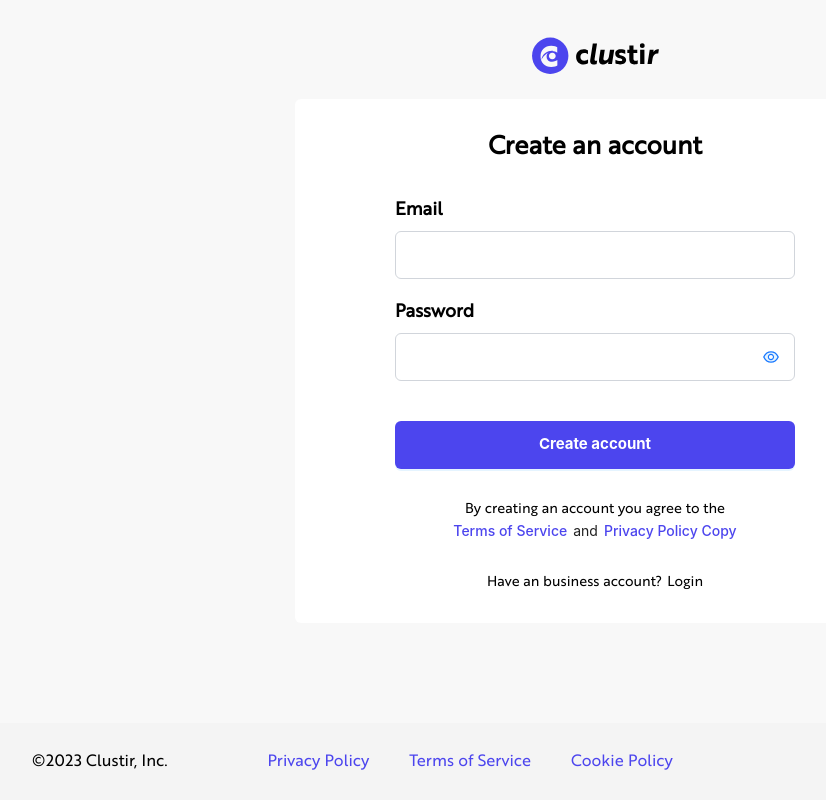
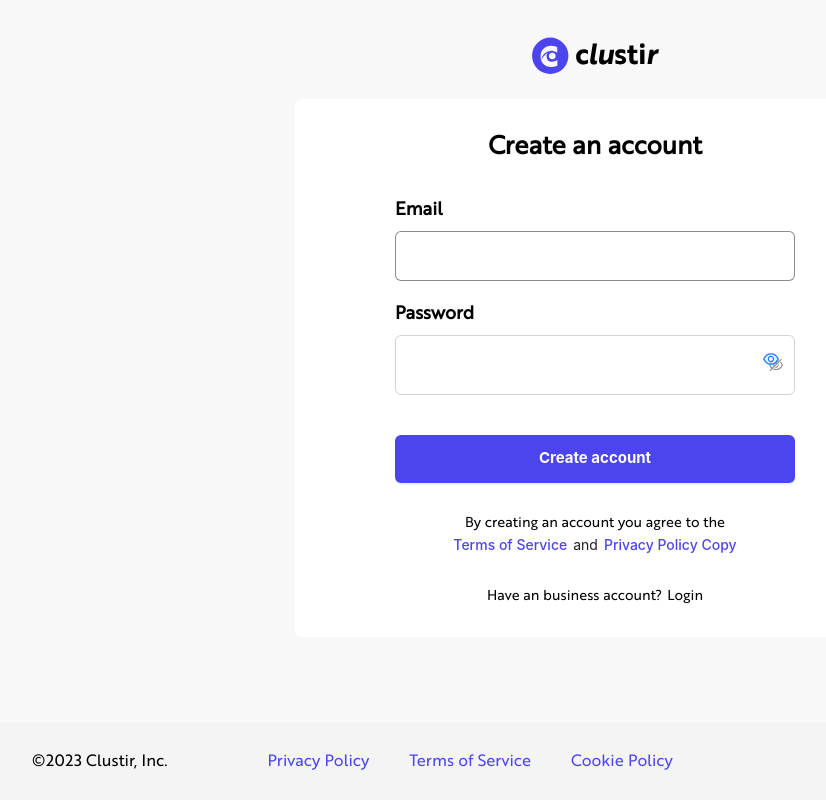
Before and after one commit to techtic-full-stack/clustir-web, a Next.js app in the folder clustir-frontend/: page /signup in a window 1280 px wide. Shown: the whole page, without its empty margins (45-871 px from the left). Built offline with nearby package versions, Linux system fonts and the light colour scheme; no server answers.

Commit message:
issue fixed

```diff
--- a/clustir-frontend/src/components/createAccount.tsx
+++ b/clustir-frontend/src/components/createAccount.tsx
@@ -1,6 +1,6 @@
 import React, { useState } from "react";
 import { EyeInvisibleOutlined, EyeTwoTone } from "@ant-design/icons";
-import { Button, Typography } from "antd";
+import { Button, Input, Typography } from "antd";
 import { Formik, Form, Field, ErrorMessage } from "formik";
 import { useRouter } from "next/router";
 import axiosInstance from "@/interceptors/Axios";
@@ -83,6 +83,7 @@ function CreateAccount() {
                     <Field
                       type="email"
                       name="email"
+                      as={Input}
                       className={`h-12 px-4 py-2 rounded-md border w-full ${
                         touched.email && errors.email
                           ? "border-red-500"
@@ -102,9 +103,9 @@ function CreateAccount() {
                     </div>
                     <div style={{ position: "relative" }}>
                       <Field
-                        type={showPassword ? "text" : "password"}
                         name="password"
-                        className={`h-12 px-4 py-2 rounded-md border w-full ${
+                        as={Input.Password}
+                        className={`rounded-md border w-full ${
                           touched.password && errors.password
                             ? "border-red-500"
                             : "border-gray-300"
--- a/clustir-frontend/src/styles/globals.scss
+++ b/clustir-frontend/src/styles/globals.scss
@@ -69,7 +69,8 @@ body {
 }
 .ant-input {
   height: 50px !important;
-  border-color:rgba(0, 0, 0, 0.45)
+  border-color:rgba(0, 0, 0, 0.45);
+  color: #000000 !important;
 }
 .label {
   font-size: 16px;
```
